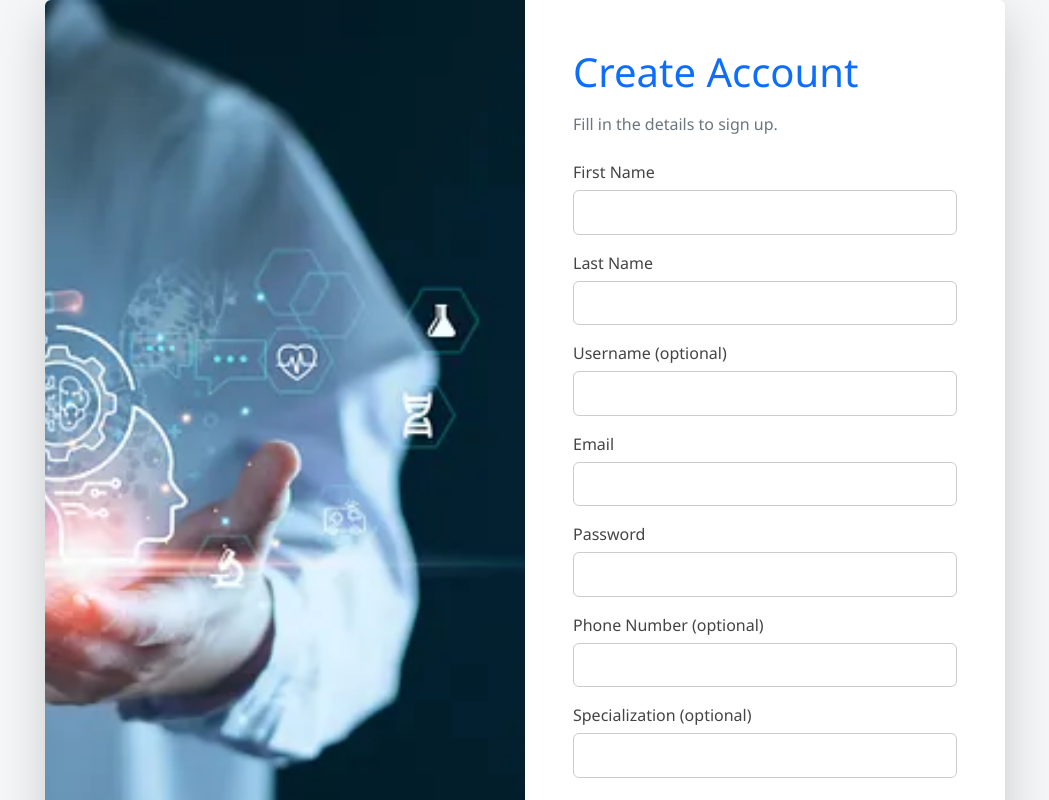
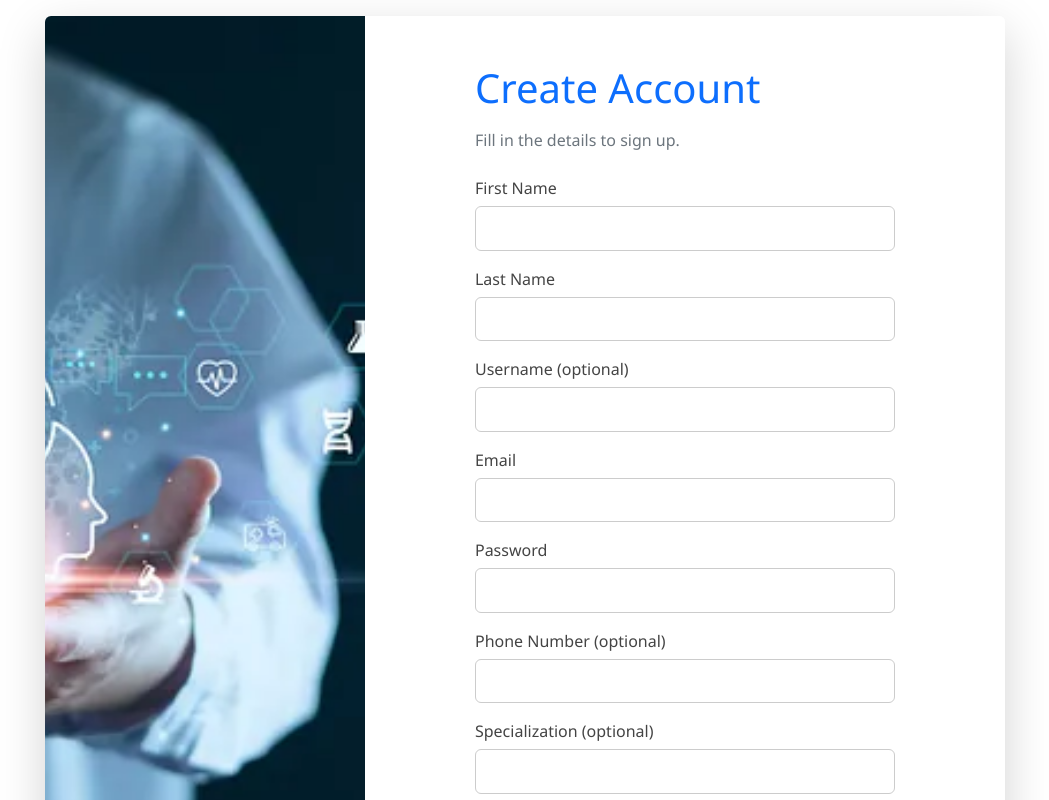
Before and after one commit to Diseases-Prediction-Project/doctor-dashboard-frontend, a React (Create React App) app: page /signup in a window 1280 px wide. Shown: the top 800 px of the page, without its empty margins (115-1164 px from the left). Built offline with nearby package versions, Linux system fonts and the light colour scheme; no server answers.

Commit message:
updated page style

```diff
--- a/src/App.css
+++ b/src/App.css
@@ -6,7 +6,7 @@
 body {
   margin: 0;
   font-family: 'Segoe UI', Tahoma, Geneva, Verdana, sans-serif;
-  background-color: #f4f6f8;
+  background-color: white;
   color: #333;
 }
 
@@ -190,11 +190,11 @@ body {
 }
 
 /* General page container */
-/* .container {
+.container {
 
-  padding: 30px;
+  background-color: white;
 
-} */
+}
 
 /* Headings */
 .heading {
@@ -481,5 +481,5 @@ table {
   }
 }
 .main_login{
-  /* margin: 3rem; */
+  margin: 1rem;
 }
--- a/src/pages/Signup.js
+++ b/src/pages/Signup.js
@@ -64,11 +64,11 @@ function Signup() {
       <div className="container d-flex justify-content-center align-items-center min-vh-100">
         <div className="row shadow-lg rounded-2 overflow-hidden login-wrapper w-100" style={{ maxWidth: '960px' }}>
           {/* Image Section */}
-          <div className="col-md-6 p-0">
+          <div className="col-md-4 p-0">
             <img src="/AIDOC.webp" alt="Health Illustration" className="img-fluid h-100 w-100 object-fit-cover" />
           </div>
           {/* Form Section */}
-          <div className="col-md-6 p-5 bg-white d-flex flex-column justify-content-center">
+          <div className="col-md-8 p-5 bg-white d-flex flex-column justify-content-center">
             <div className="login-card mx-auto" style={{ maxWidth: 420, width: '100%' }}>
               <h1 className="text-primary mb-3">Create Account</h1>
               <p className="text-secondary mb-4">Fill in the details to sign up.</p>
```
